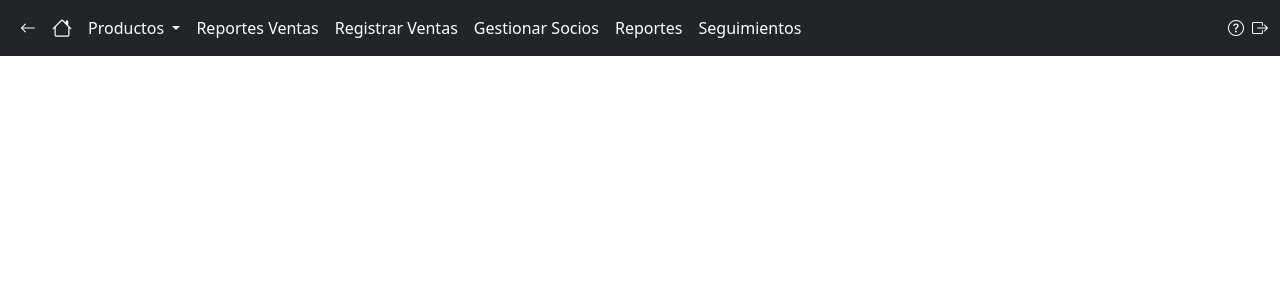
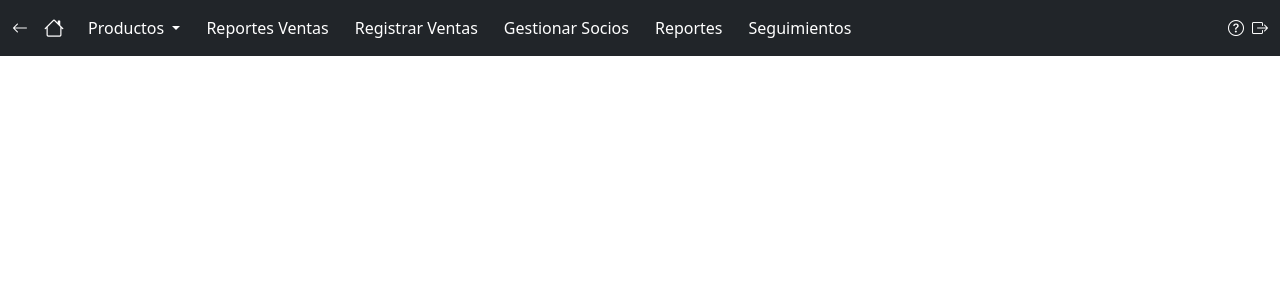
Before and after one commit to Arkds/CRMa1, a PHP site: page /header.php in a window 1280 px wide. Shown: the top 300 px of the page. Run offline with PHP 8.4, Linux system fonts and the light colour scheme.

Commit message:
header al 100%

```diff
--- a/db.php
+++ b/db.php
@@ -8,7 +8,6 @@ try {
     $pdo = new PDO("mysql:host=$host;dbname=$dbname;charset=utf8mb4", $user, $pass);
     $pdo->setAttribute(PDO::ATTR_ERRMODE, PDO::ERRMODE_EXCEPTION);
 
-    // Asegurar que todo se maneje en utf8mb4
     $pdo->exec("SET NAMES 'utf8mb4' COLLATE 'utf8mb4_unicode_ci'");
 
 } catch (PDOException $e) {
--- a/header.php
+++ b/header.php
@@ -14,26 +14,48 @@
     <script src="src/chartplugin.js"></script>
 
     <title>CRM</title>
+
+    <style>
+        /* Efecto hover para los botones del navbar */
+        .navbar-nav .nav-link {
+            transition: background 0.3s ease-in-out;
+        }
+
+        .navbar-nav .nav-link:hover {
+            background: rgba(255, 255, 255, 0.53); /* Fondo sutil al pasar el mouse */
+        }
+
+        /* Resaltar el botón activo */
+        .navbar-nav .nav-link.active {
+            background: rgba(255, 255, 255, 0.2);
+            font-weight: bold;
+        }
+
+        /* Espaciado entre elementos */
+        .navbar-nav {
+            gap: 10px;
+        }
+    </style>
 </head>
 
 <body>
 
-    <nav class="navbar navbar-expand-lg navbar-dark bg-dark">
+    <nav class="navbar navbar-expand-md navbar-dark bg-dark"> <!-- Cambié expand-lg a expand-md -->
         <div class="container-fluid">
 
             <!-- Flecha de volver y botón de inicio (casita) -->
-            <div class="d-flex align-items-center">
-                <button class="nav-link btn btn-link text-white mx-2" onclick="window.history.back();">
+            <div class="d-flex align-items-center gap-3">
+                <button class="nav-link btn btn-link text-white" onclick="window.history.back();">
                     <i class="bi bi-arrow-left"></i>
                 </button>
 
-                <a class="navbar-brand mx-2" href="index.php">
+                <a class="navbar-brand" href="index.php">
                     <i class="bi bi-house"></i>
                 </a>
             </div>
 
-
-            <button class="navbar-toggler" type="button" data-bs-toggle="collapse" data-bs-target="#navbarNav"
+            <!-- Toggler que aparece SOLO en pantallas pequeñas -->
+            <button class="navbar-toggler d-md-none" type="button" data-bs-toggle="collapse" data-bs-target="#navbarNav"
                 aria-controls="navbarNav" aria-expanded="false" aria-label="Toggle navigation">
                 <span class="navbar-toggler-icon"></span>
             </button>
@@ -114,5 +136,13 @@
             document.getElementById('liveAlertBtn').addEventListener('click', () => {
                 const message = `<?php echo isset($helpMessage) ? $helpMessage : 'No hay instrucciones disponibles para esta página.'; ?>`;
             });
+
+            // Resaltar el botón activo
+            const currentUrl = window.location.href;
+            document.querySelectorAll(".navbar-nav button, .navbar-nav a").forEach(link => {
+                if (link.onclick && link.onclick.toString().includes(currentUrl)) {
+                    link.classList.add("active");
+                }
+            });
         });
     </script>
--- a/product_crud.php
+++ b/product_crud.php
@@ -48,7 +48,6 @@ if ($action === 'save' && $_SERVER['REQUEST_METHOD'] === 'POST') {
         $stmt = $pdo->prepare("UPDATE products SET name = ?, price = ?, description = ?, syllabus = ?, relevance = ? WHERE id = ?");
         $stmt->execute([$name, $price, $description, $syllabus, $relevance, $id]);
 
-        // Actualizar relaciones de productos
         $pdo->prepare("DELETE FROM product_relations WHERE product_id = ?")->execute([$id]);
 
         foreach ($related_products as $related_id) {
@@ -172,7 +171,6 @@ include('header.php')
 
 
     <!-- Modal para Agregar/Editar Productos -->
-    <!-- Modal para Agregar/Editar Productos -->
     <div class="modal fade" id="productModal" tabindex="-1" aria-labelledby="productModalLabel" aria-hidden="true">
         <div class="modal-dialog">
             <div class="modal-content">
@@ -280,7 +278,6 @@ include('header.php')
         document.addEventListener('DOMContentLoaded', function () {
             let selectedProducts = [];
 
-            // Agregar producto relacionado al escribir en el input
             document.getElementById('related_products_input').addEventListener('change', function () {
                 let input = this;
                 let datalist = document.getElementById('productList').options;
@@ -301,7 +298,6 @@ include('header.php')
                 }
             });
 
-            // Mostrar productos seleccionados
             function updateSelectedProducts() {
                 let container = document.getElementById('selectedProducts');
                 container.innerHTML = '';
```
Also changed, not shown: syllabus_crud.php (+0 -7 lines).
